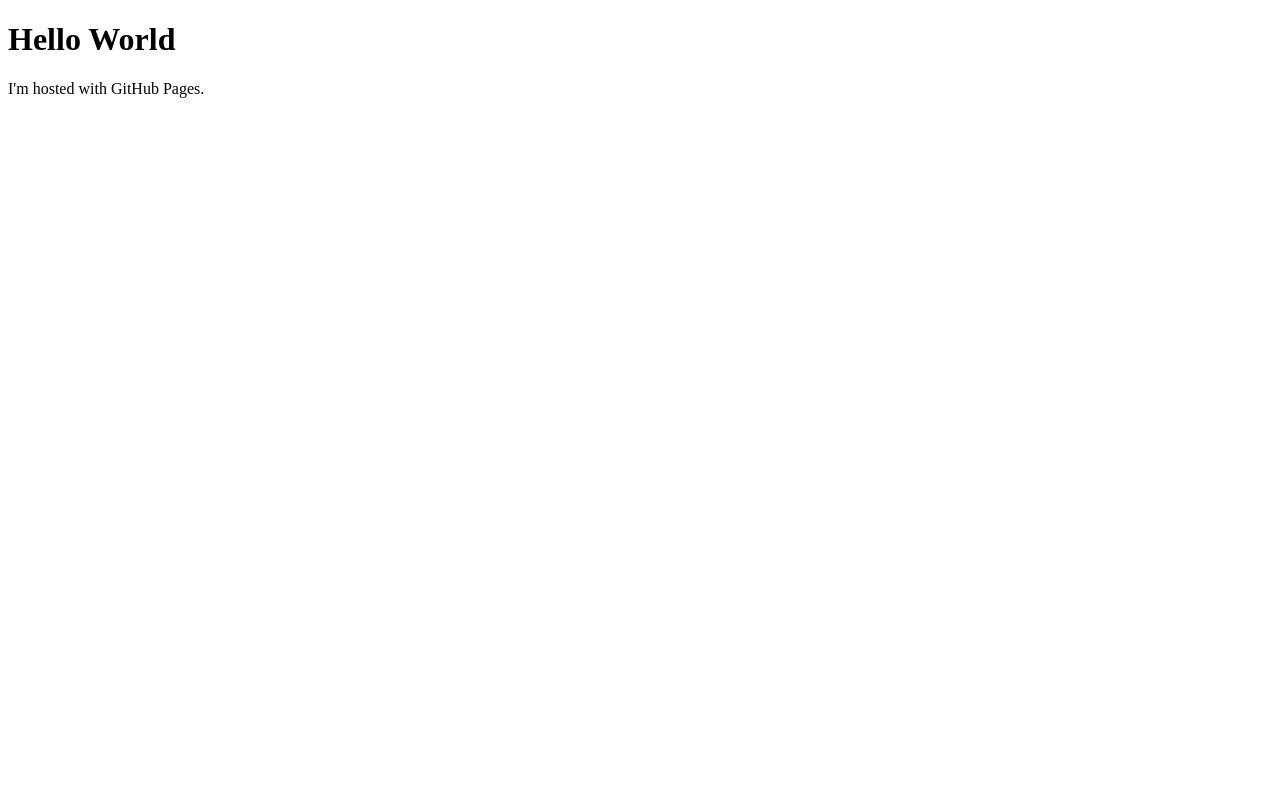
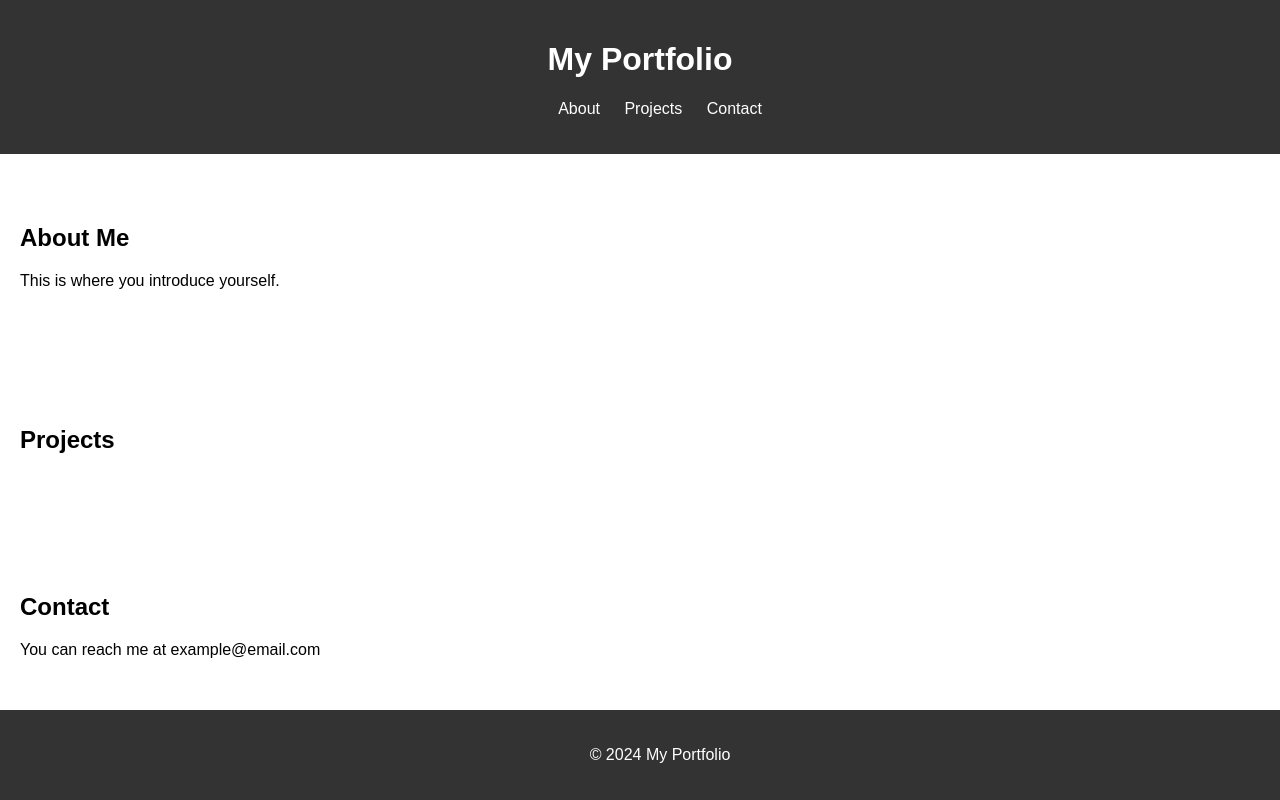
Before and after one commit to prashantgit1/prashantgit1.github.io, a plain HTML site: page index.html in a window 1280 px wide. Drawn offline with Linux system fonts and the light colour scheme.

Commit message:
updates html,css,js

```diff
--- a/index.html
+++ b/index.html
@@ -1,7 +1,42 @@
 <!DOCTYPE html>
-<html>
+<html lang="en">
+<head>
+    <meta charset="UTF-8">
+    <meta name="viewport" content="width=device-width, initial-scale=1.0">
+    <title>My Portfolio</title>
+    <link rel="stylesheet" href="styles.css">
+</head>
 <body>
-<h1>Hello World</h1>
-<p>I'm hosted with GitHub Pages.</p>
+    <header>
+        <h1>My Portfolio</h1>
+        <nav>
+            <ul>
+                <li><a href="#about">About</a></li>
+                <li><a href="#projects">Projects</a></li>
+                <li><a href="#contact">Contact</a></li>
+            </ul>
+        </nav>
+    </header>
+
+    <section id="about">
+        <h2>About Me</h2>
+        <p>This is where you introduce yourself.</p>
+    </section>
+
+    <section id="projects">
+        <h2>Projects</h2>
+        <!-- Add your projects here -->
+    </section>
+
+    <section id="contact">
+        <h2>Contact</h2>
+        <p>You can reach me at example@email.com</p>
+    </section>
+
+    <footer>
+        <p>&copy; 2024 My Portfolio</p>
+    </footer>
+
+    <script src="script.js"></script>
 </body>
 </html>
--- /dev/null
+++ b/script.js
@@ -0,0 +1 @@
+// You can add JavaScript functionality here if needed
--- /dev/null
+++ b/styles.css
@@ -0,0 +1,40 @@
+body {
+    font-family: Arial, sans-serif;
+    margin: 0;
+    padding: 0;
+}
+
+header {
+    background-color: #333;
+    color: #fff;
+    padding: 20px;
+    text-align: center;
+}
+
+nav ul {
+    list-style-type: none;
+}
+
+nav ul li {
+    display: inline;
+    margin: 0 10px;
+}
+
+nav ul li a {
+    color: #fff;
+    text-decoration: none;
+}
+
+section {
+    padding: 50px 20px;
+}
+
+footer {
+    background-color: #333;
+    color: #fff;
+    text-align: center;
+    padding: 20px;
+    position: fixed;
+    bottom: 0;
+    width: 100%;
+}
```
